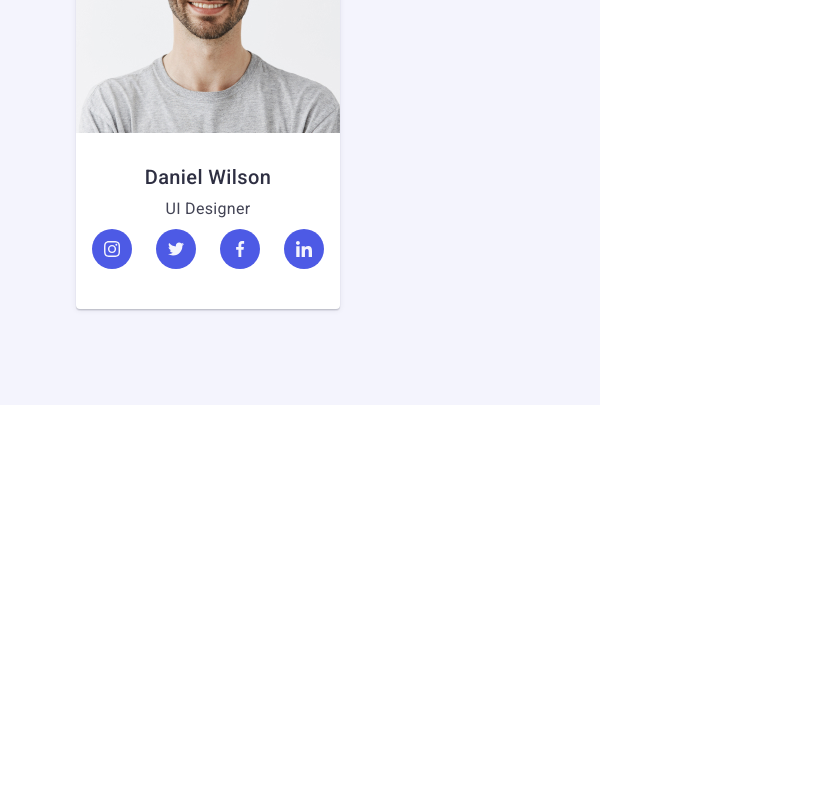
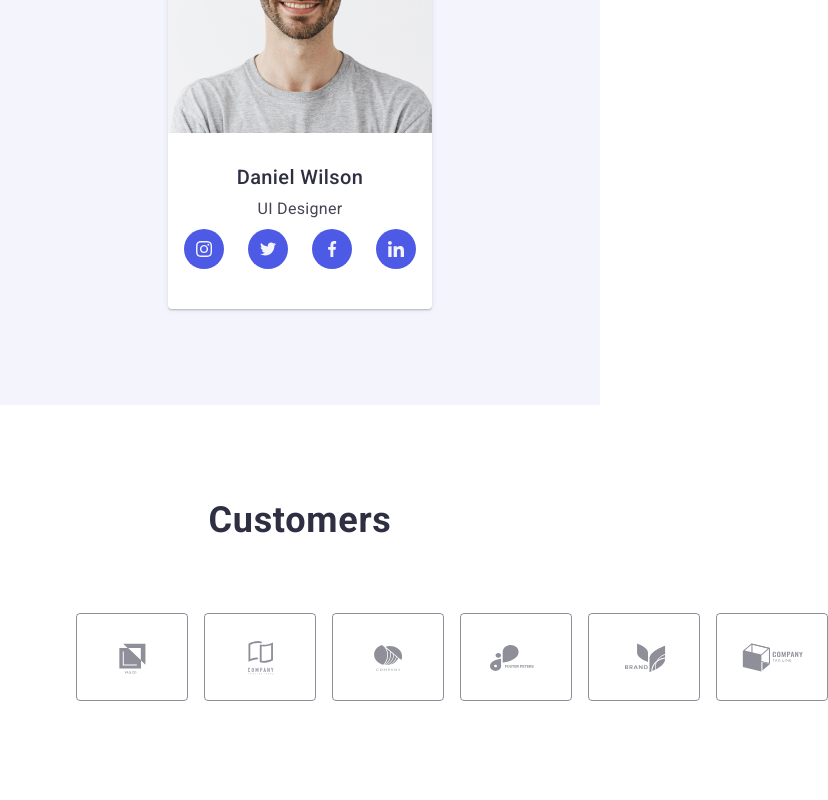
Before and after one commit to MonikaKorwin/goit-homework-07, a plain HTML site: page index.html in a window 600 px wide. Shown: the part 3121-3921 px from the top of the page, 828 px wide, since content can reach past the window. Before the commit the page ends 3593 px from the top, so only its background shows below. Drawn offline with nearby package versions, Linux system fonts and the light colour scheme.

Commit message:
customers

```diff
--- a/css/styles coppy.css
+++ b/css/styles coppy.css
@@ -379,6 +379,7 @@ img {
         gap: 72px;
         justify-content: center;
         align-items: center;
+
     }
 
     .feature-name {
@@ -391,6 +392,7 @@ img {
         align-items: center;
         justify-items: center;
         margin: 0 auto;
+
     }
 .section-devices{
     display: none;
@@ -419,6 +421,7 @@ img {
     margin: 0 auto;
     text-align: center;
     gap: 72px;
+    align-items: center;
 }
 
 .team-member {
@@ -460,8 +463,52 @@ img {
     justify-content: center;
     gap: 24px;
 }
+.customers {
+    padding: 96px 0;
+}
+.cusotmers-tittle {
+    text-align: center;
+    color: var(--dark-color);
+    text-align: center;
+    font-size: 36px;
+    font-style: normal;
+    font-weight: 700;
+    letter-spacing: 0.72px;
+    line-height: 1.11;
+    margin-top: 0px;
+    margin-bottom: 72px;
+    text-transform: capitalize;
+}
+.list-customers {
+    display: flex;
+    height: 88px;
+    gap: 16px;
+    padding-left: 0px;
+    margin: 0 auto;
+    justify-content: space-between;
 }
 
+.customer-link {
+    display: flex;
+    flex-wrap:wrap;
+    cursor: pointer;
+    width: 100%;
+    height: 100%;
+    border: 1px solid var(--subtle-text);
+    border-radius: 4px;
+    align-items: center;
+    justify-content: center;
+    color: var(--subtle-text);
+    transition: border-color 250ms cubic-bezier(0.4, 0, 0.2, 1),
+        color 250ms cubic-bezier(0.4, 0, 0.2, 1);
+}
+.customer-icon {
+    fill: currentColor;
+    display: block;
+    width: 110px;
+    height: 56px;
+}
+}
 
 
 
--- a/css/styles.css
+++ b/css/styles.css
@@ -733,10 +733,8 @@ img {
 .list-customers {
   display: flex;
   height: 88px;
-
   gap: 24px;
   padding-left: 0px;
-
   margin: 0 auto;
   justify-content: space-between;
 
@@ -772,8 +770,6 @@ img {
   display: block;
   width: 168px;
   height: 88px;
-
-
 }
 
 .socialmedia-tittle {
--- a/index.html
+++ b/index.html
@@ -382,7 +382,7 @@
         </div>
       </section>
 
-    <!-- <section class="customers">
+      <section class="customers">
         <div class="container">
           <h2 class="cusotmers-tittle">Customers</h2>
           <ul class="list list-customers">
@@ -450,7 +450,7 @@
           </ul>
         </div>
       </section>
-    </main> -->
+    </main>
 
     <!-- footer -->
 
@@ -548,7 +548,7 @@
               </svg>
             </div>
           </div>
-<!--
+
           <div class="form-div">
             <label class="form-label" for="user-phone">Phone</label>
             <div class="form-icon">
@@ -617,7 +617,7 @@
           <button class="checkbox-button" type="submit">Send</button>
         </form>
       </div>
-    </div> -->
+    </div>
 
     <div class="backdrop is-hidden" data-menu>
       <div class="menu">
```
Lines whose indentation alone changed are shown as unchanged.
